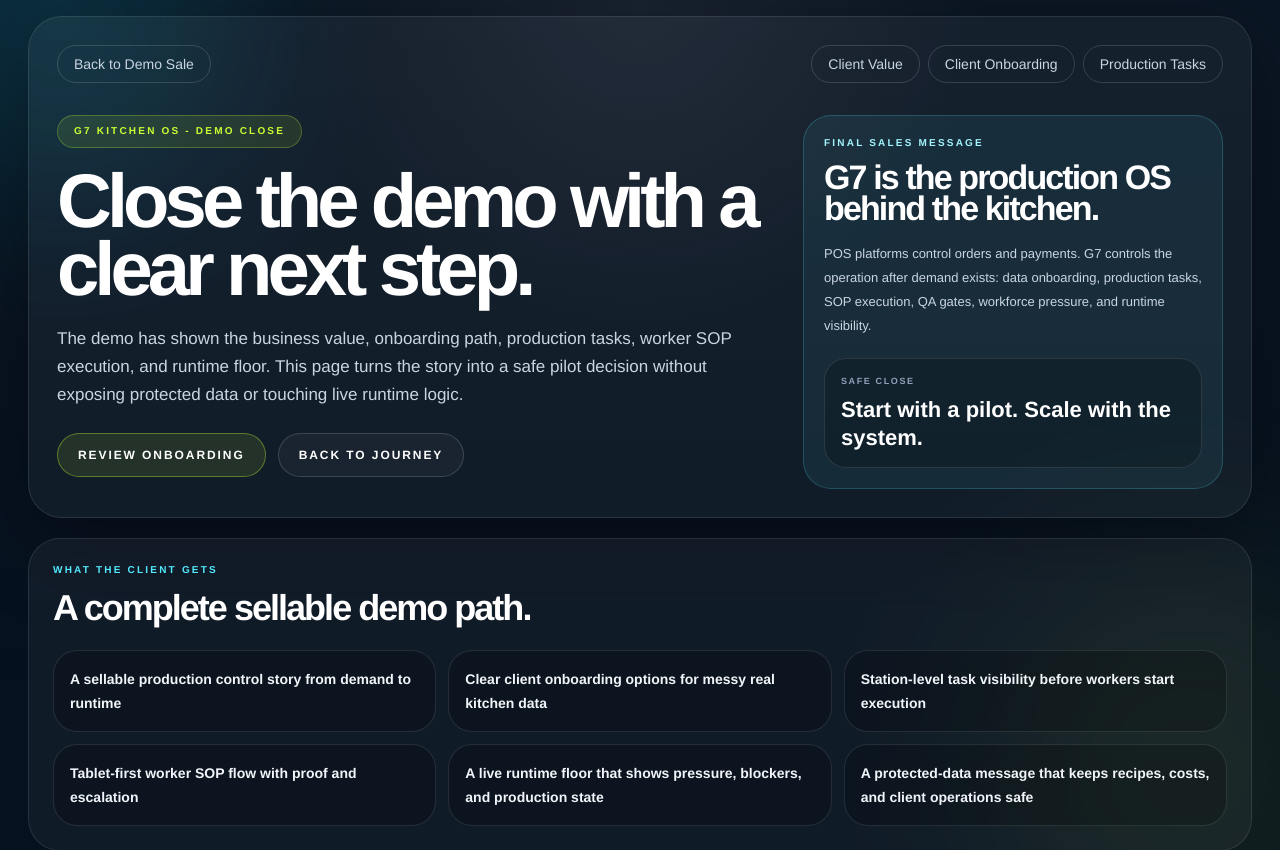
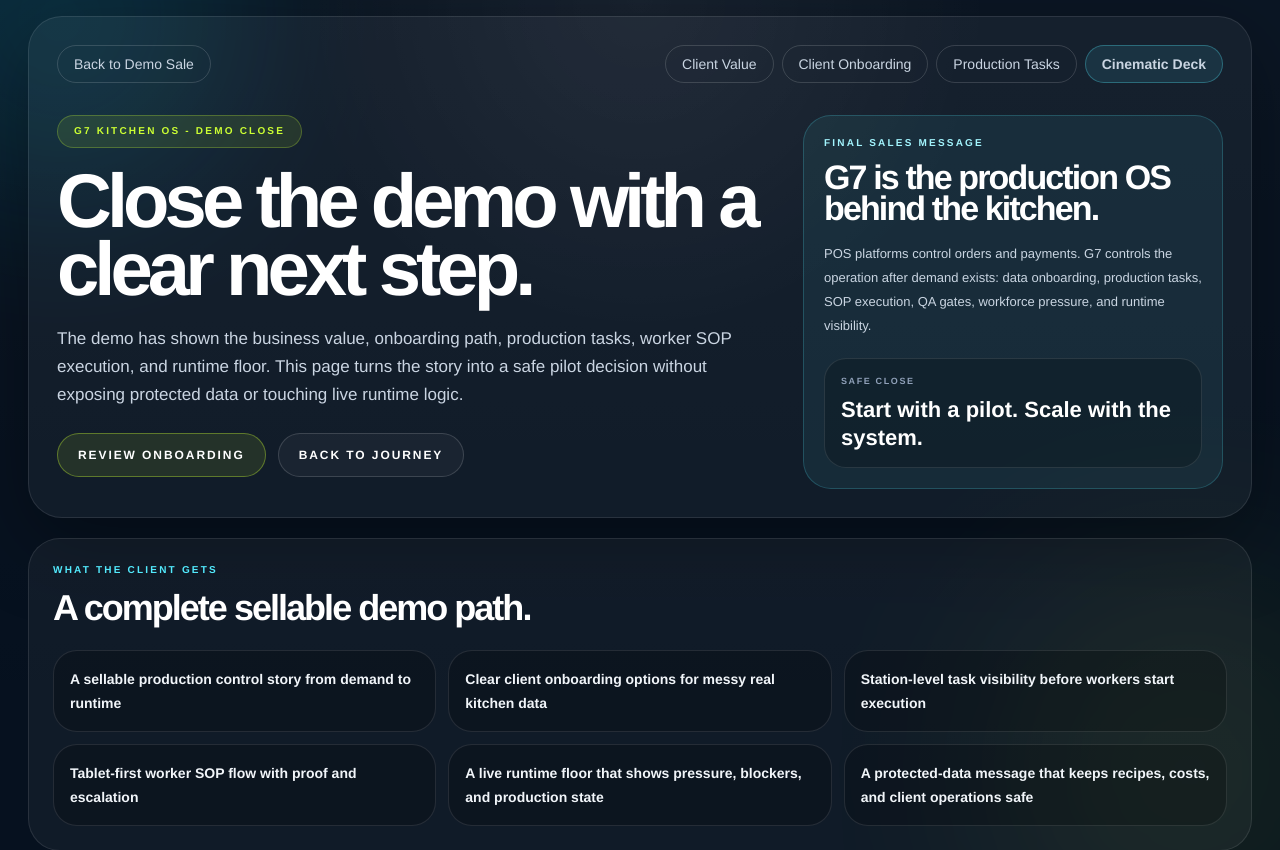
Before and after one commit to ammsofia11-wq/g7-mvpos, a Next.js app: page /demo-close in a window 1280 px wide. Shown: the top 850 px of the page. Built offline with nearby package versions, Linux system fonts and the light colour scheme.

Commit message:
Add demo deck link to close page

```diff
--- a/app/demo-close/page.tsx
+++ b/app/demo-close/page.tsx
@@ -85,6 +85,12 @@ export default function DemoClosePage() {
                 className="rounded-full border border-white/15 px-4 py-2 transition hover:border-amber-300/40 hover:text-amber-200"
               >
                 Production Tasks
+              </Link>
+              <Link
+                href="/demo-deck"
+                className="rounded-full border border-cyan-300/30 bg-cyan-300/10 px-4 py-2 font-black text-cyan-100 transition hover:border-cyan-200 hover:bg-cyan-300/15 hover:text-white"
+              >
+                Cinematic Deck
               </Link>
             </div>
           </nav>
```
